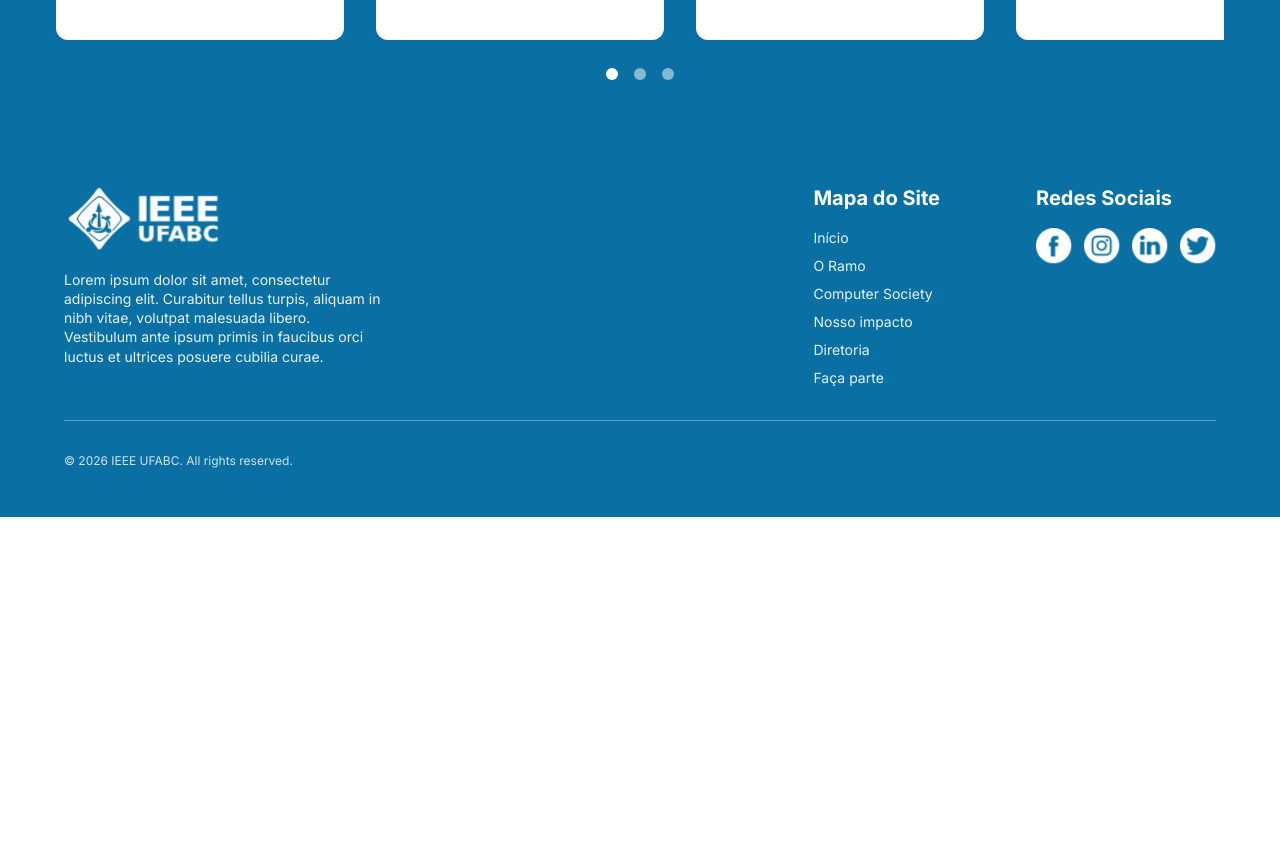
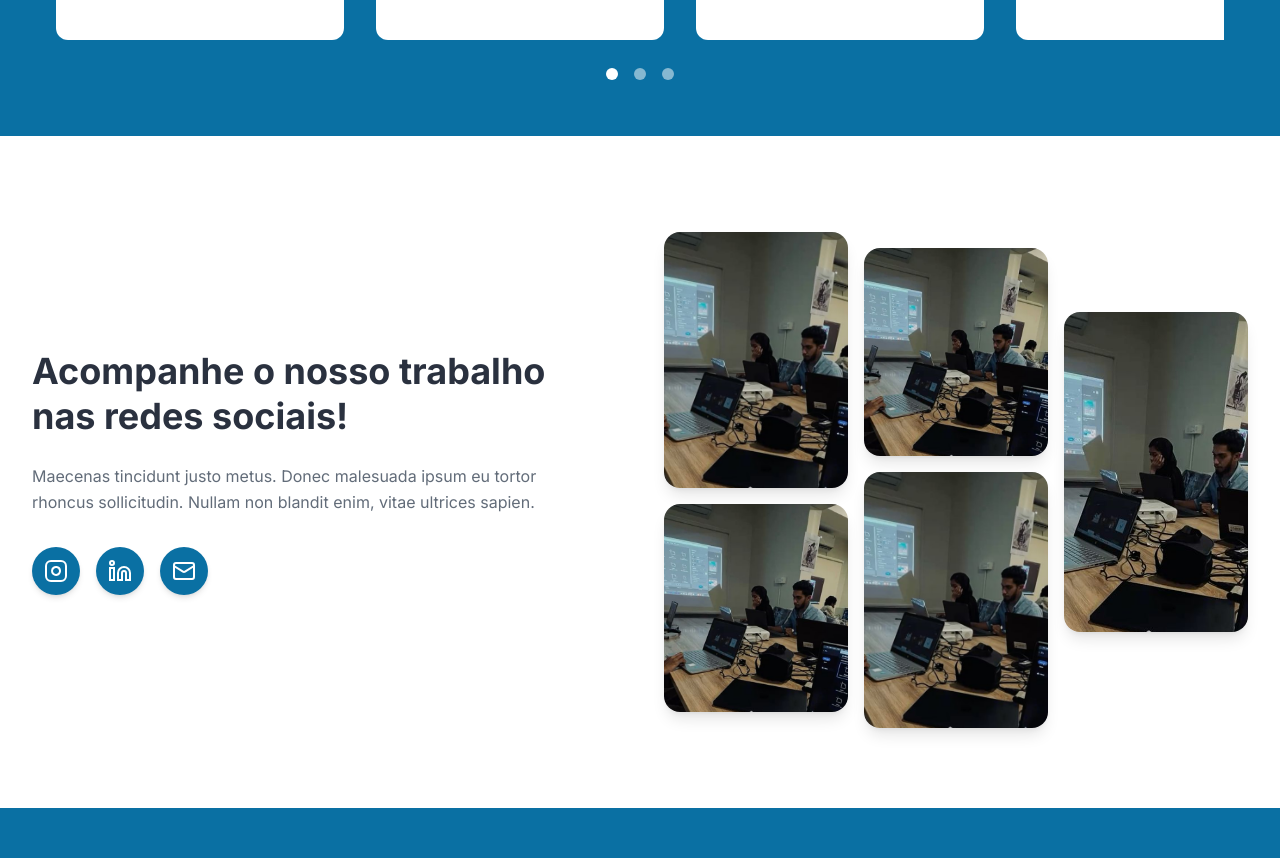
Before and after one commit to ieeecs-ufabc/ieeeufabc-website, a Next.js app: page /capitulos/computer-society in a window 1280 px wide. Shown: the part 3220-4078 px from the top of the page. Before the commit the page ends 3737 px from the top, so only its background shows below. Built offline with nearby package versions, Linux system fonts and the light colour scheme.

Commit message:
feat: create follow our work section

```diff
--- a/app/capitulos/[slug]/page.tsx
+++ b/app/capitulos/[slug]/page.tsx
@@ -62,6 +62,7 @@ export default async function ChapterPage({ params }: ChapterPageProps) {
         <VolunteersSection />
         <ProjectsSection/>
         <ChapterEventsSection events={chapter.events} />
+        <FollowOurWorkSection />
       </main>
 
       <Footer />
--- /dev/null
+++ b/components/sections/FollowOurWorkSection.tsx
@@ -0,0 +1,114 @@
+'use client';
+
+import Image from 'next/image';
+import Link from 'next/link';
+
+interface SocialLink {
+  name: string;
+  href: string;
+  icon: React.ReactNode;
+}
+
+const socialLinks: SocialLink[] = [
+  {
+    name: 'Instagram',
+    href: 'https://instagram.com',
+    icon: (
+      <svg className="w-6 h-6" fill="none" stroke="currentColor" strokeWidth="2" viewBox="0 0 24 24">
+        <rect width="20" height="20" x="2" y="2" rx="5" ry="5" />
+        <path d="M16 11.37A4 4 0 1 1 12.63 8 4 4 0 0 1 16 11.37z" />
+        <line x1="17.5" x2="17.51" y1="6.5" y2="6.5" />
+      </svg>
+    ),
+  },
+  {
+    name: 'LinkedIn',
+    href: 'https://linkedin.com',
+    icon: (
+      <svg className="w-6 h-6" fill="none" stroke="currentColor" strokeWidth="2" viewBox="0 0 24 24">
+        <path d="M16 8a6 6 0 0 1 6 6v7h-4v-7a2 2 0 0 0-2-2 2 2 0 0 0-2 2v7h-4v-7a6 6 0 0 1 6-6z" />
+        <rect width="4" height="12" x="2" y="9" />
+        <circle cx="4" cy="4" r="2" />
+      </svg>
+    ),
+  },
+  {
+    name: 'Email',
+    href: 'mailto:contato@exemplo.com',
+    icon: (
+      <svg className="w-6 h-6" fill="none" stroke="currentColor" strokeWidth="2" viewBox="0 0 24 24">
+        <rect width="20" height="16" x="2" y="4" rx="2" />
+        <path d="m22 7-8.97 5.7a1.94 1.94 0 0 1-2.06 0L2 7" />
+      </svg>
+    ),
+  },
+];
+
+const galleryImages = [
+  { src: '/images/chapter-pages/computer-society/about/computer-society-image.png', alt: 'Atividade 1' },
+  { src: '/images/chapter-pages/computer-society/about/computer-society-image.png', alt: 'Atividade 2' },
+  { src: '/images/chapter-pages/computer-society/about/computer-society-image.png', alt: 'Atividade 3' },
+  { src: '/images/chapter-pages/computer-society/about/computer-society-image.png', alt: 'Atividade 4' },
+  { src: '/images/chapter-pages/computer-society/about/computer-society-image.png', alt: 'Atividade 5' },
+];
+
+export function FollowOurWorkSection() {
+  return (
+    <section className="py-20 bg-white w-full overflow-hidden">
+      <div className="max-w-7xl mx-auto px-6 lg:px-8 grid grid-cols-1 lg:grid-cols-2 gap-12 items-center">
+
+        <div className="flex flex-col items-start">
+          <h2 className="text-3xl sm:text-4xl font-bold text-(--content-primary,#2a313f) leading-tight mb-6">
+            Acompanhe o nosso trabalho nas redes sociais!
+          </h2>
+          <p className="text-base text-(--content-secondary,#626c79) mb-8 leading-relaxed max-w-lg">
+            Maecenas tincidunt justo metus. Donec malesuada ipsum eu tortor rhoncus sollicitudin.
+            Nullam non blandit enim, vitae ultrices sapien.
+          </p>
+
+          <div className="flex items-center gap-4">
+            {socialLinks.map((social) => (
+              <Link
+                key={social.name}
+                href={social.href}
+                target="_blank"
+                rel="noopener noreferrer"
+                aria-label={social.name}
+                className="w-12 h-12 rounded-full bg-(--ieee-blue,#0a70a3) text-white flex items-center justify-center shadow-md hover:bg-opacity-90 hover:scale-105 transition-all duration-300"
+              >
+                {social.icon}
+              </Link>
+            ))}
+          </div>
+        </div>
+
+        <div className="grid grid-cols-3 gap-4 items-center justify-center">
+          <div className="flex flex-col gap-4">
+            <div className="relative w-full h-52 sm:h-64 rounded-2xl overflow-hidden shadow-lg">
+              <Image src={galleryImages[0].src} alt={galleryImages[0].alt} fill className="object-cover" />
+            </div>
+            <div className="relative w-full h-44 sm:h-52 rounded-2xl overflow-hidden shadow-lg">
+              <Image src={galleryImages[1].src} alt={galleryImages[1].alt} fill className="object-cover" />
+            </div>
+          </div>
+
+          <div className="flex flex-col gap-4 mt-8">
+            <div className="relative w-full h-44 sm:h-52 rounded-2xl overflow-hidden shadow-lg">
+              <Image src={galleryImages[2].src} alt={galleryImages[2].alt} fill className="object-cover" />
+            </div>
+            <div className="relative w-full h-52 sm:h-64 rounded-2xl overflow-hidden shadow-lg">
+              <Image src={galleryImages[3].src} alt={galleryImages[3].alt} fill className="object-cover" />
+            </div>
+          </div>
+
+          <div className="flex flex-col gap-4">
+            <div className="relative w-full h-64 sm:h-80 rounded-2xl overflow-hidden shadow-lg">
+              <Image src={galleryImages[4].src} alt={galleryImages[4].alt} fill className="object-cover" />
+            </div>
+          </div>
+        </div>
+
+      </div>
+    </section>
+  );
+}
```
